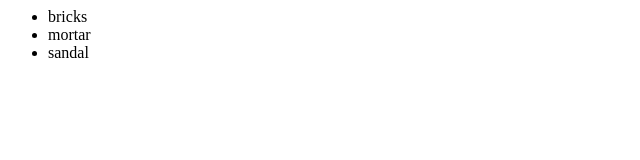
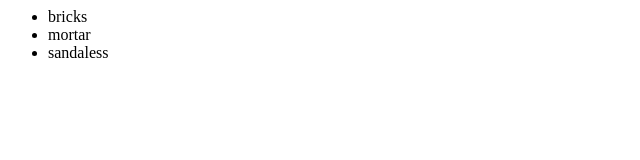
Before and after one commit to xjhee/test, a plain HTML site: page index.html in a window 1280 px wide. Shown: the full height of the page, 0-640 px from the left. Drawn offline with Linux system fonts and the light colour scheme.

Commit message:
add sandless

```diff
--- a/index.html
+++ b/index.html
@@ -4,7 +4,7 @@
             <ul>
                 <li>bricks</li>
                 <li>mortar</li>
-                <li>sandal</li>
+                <li>sandaless</li>
             </ul>
         </div>
     </body>
```
